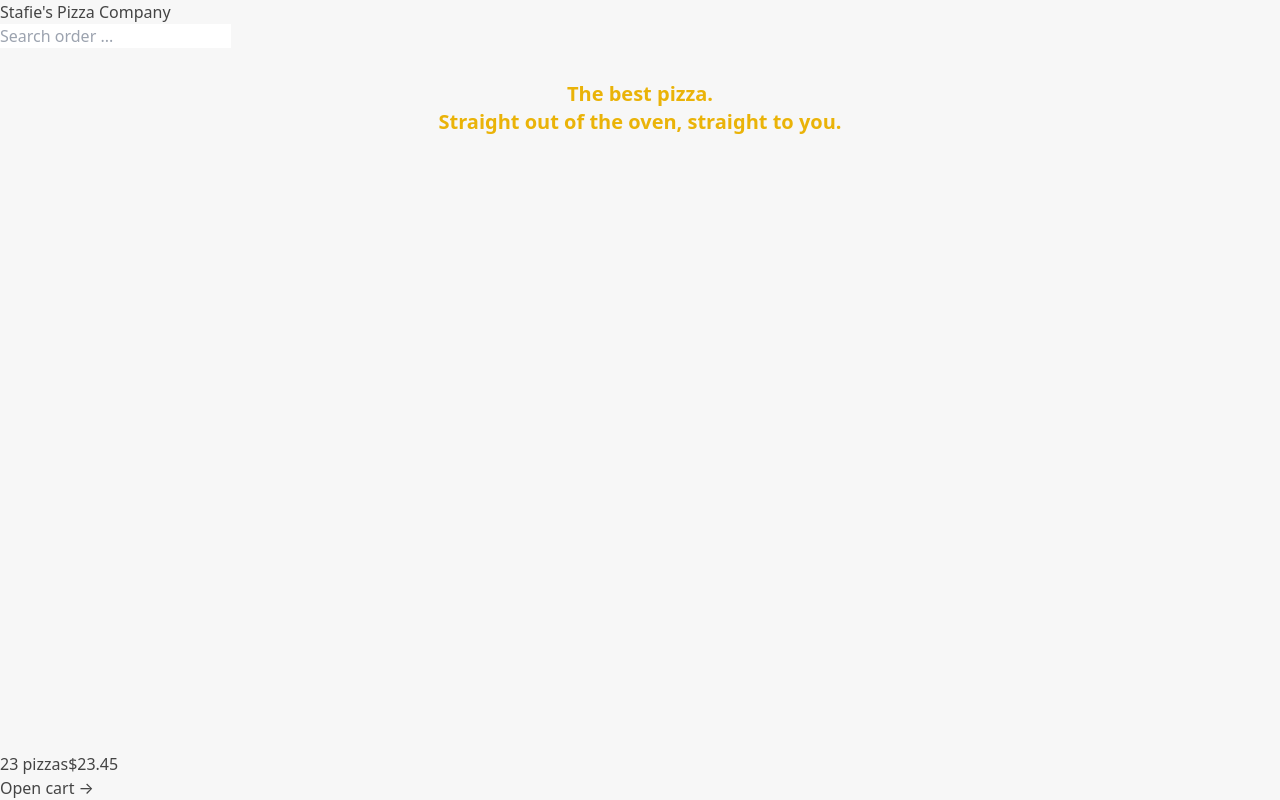
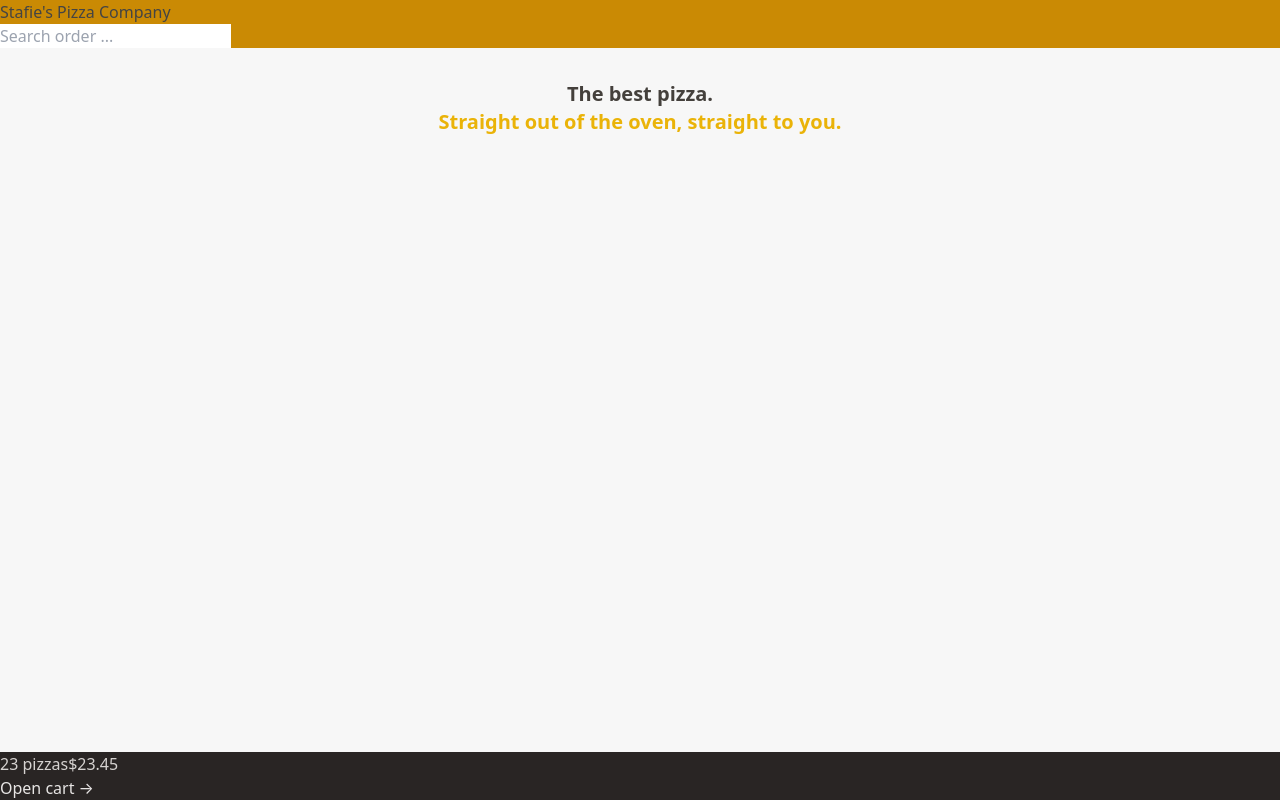
Before and after one commit to StafieA/ORDER-PIZZA, a React (Vite) app: page / in a window 1280 px wide. Built offline with nearby package versions, Linux system fonts and the light colour scheme.

Commit message:
Work with colors in tailwind

```diff
--- a/src/UI/Header.jsx
+++ b/src/UI/Header.jsx
@@ -1,9 +1,9 @@
-import { Link } from "react-router-dom";
-import SearchOrder from "../features/order/SearchOrder";
+import { Link } from 'react-router-dom';
+import SearchOrder from '../features/order/SearchOrder';
 
 function Header() {
   return (
-    <header>
+    <header className="bg-yellow-600">
       <Link to="/">Stafie's Pizza Company</Link>
 
       <SearchOrder />
--- a/src/UI/Home.jsx
+++ b/src/UI/Home.jsx
@@ -1,10 +1,13 @@
 function Home() {
   return (
     <div>
-      <h1 className="text-center text-xl font-semibold text-yellow-500">
+      <h1 className="text-center text-xl font-semibold text-stone-700">
         The best pizza.
         <br />
-        Straight out of the oven, straight to you.
+        <span className="text-yellow-500">
+          {' '}
+          Straight out of the oven, straight to you.
+        </span>
       </h1>
     </div>
   );
--- a/src/features/cart/CartOverview.jsx
+++ b/src/features/cart/CartOverview.jsx
@@ -1,9 +1,9 @@
-import { Link } from "react-router-dom";
+import { Link } from 'react-router-dom';
 
 function CartOverview() {
   return (
-    <div>
-      <p>
+    <div className="bg-stone-800 text-stone-200">
+      <p className="text-stone-300">
         <span>23 pizzas</span>
         <span>$23.45</span>
       </p>
```
